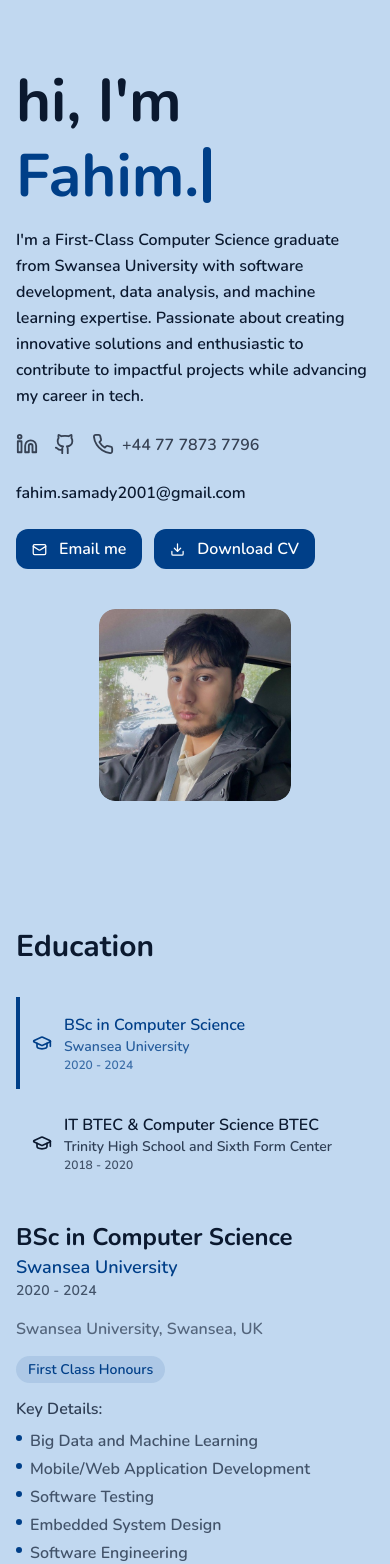
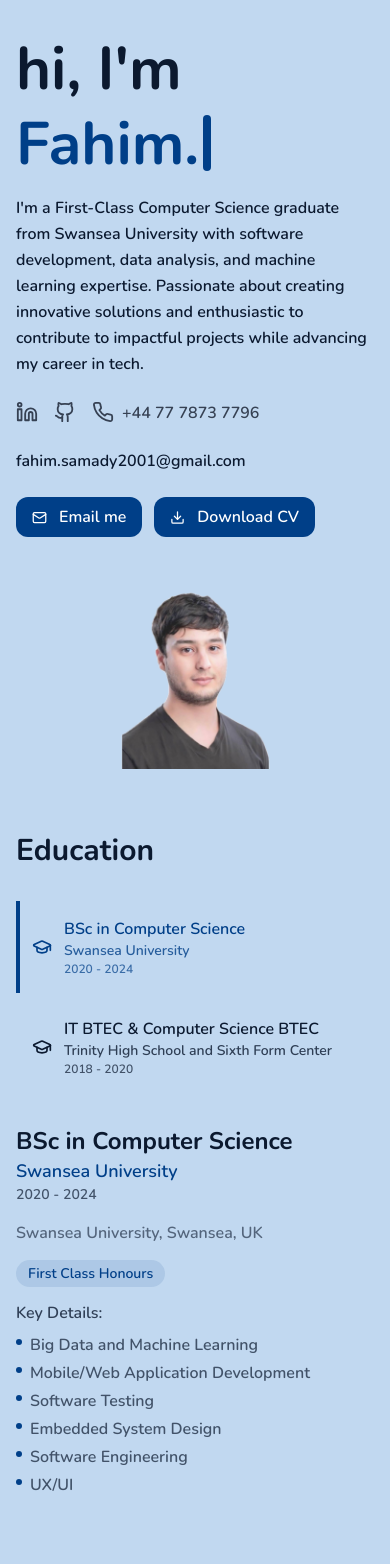
Before and after one commit to fahimsamady/fahimsamady.github.io, a Next.js app: page / in a window 390 px wide. Shown: the top 1564 px of the page. Built offline with nearby package versions, Linux system fonts and the light colour scheme.

Commit message:
multiple gpa added in education

```diff
--- a/src/app/globals.css
+++ b/src/app/globals.css
@@ -53,7 +53,7 @@ html {
 }
 
 .section-padding {
-  @apply py-16;
+  @apply py-8 lg:py-16;
 }
 
 .section-title {
--- a/src/components/InteractiveTimeline.tsx
+++ b/src/components/InteractiveTimeline.tsx
@@ -10,7 +10,7 @@ interface TimelineItem {
   subtitle: string;
   period: string;
   location?: string;
-  gpa?: string;
+  gpa?: string[];
   description?: string;
   achievements?: string[];
 }
@@ -79,11 +79,15 @@ export default function InteractiveTimeline({
           )}
 
           {/* GPA */}
-          {selectedItem.gpa && (
-            <div className="inline-block">
-              <span className="bg-primary/10 text-primary px-3 py-1 rounded-full text-sm font-semibold">
-                {selectedItem.gpa}
-              </span>
+          {selectedItem.gpa && selectedItem.gpa.length > 0 && (
+            <div className="space-y-2">
+              {selectedItem.gpa.map((gpaItem, idx) => (
+                <div key={idx} className="inline-block">
+                  <span className="bg-primary/10 text-primary px-3 py-1 mr-1 rounded-full text-sm font-semibold">
+                    {gpaItem}
+                  </span>
+                </div>
+              ))}
             </div>
           )}
 
--- a/src/data/education.json
+++ b/src/data/education.json
@@ -5,7 +5,7 @@
     "institution": "Swansea University",
     "location": "Swansea, UK",
     "period": "2020 - 2024",
-    "gpa": "First Class Honours",
+    "gpa": ["First Class Honours"],
     "description": "",
     "achievements": [
       "Big Data and Machine Learning",
@@ -22,7 +22,11 @@
     "institution": "Trinity High School and Sixth Form Center",
     "location": "Redditch, UK",
     "period": "2018 - 2020",
-    "gpa": "Distinction (IT BTEC), Merit (Computer Science BTEC)",
+    "gpa": [
+      "Distinction (IT BTEC)",
+      "Merit (Computer Science BTEC)",
+      "Business A Level"
+    ],
     "description": "Two-year BTEC studies combining IT and Computer Science.",
     "achievements": [
       "IT BTEC: Distinction - Fundamentals of IT, Virtual and Augmented Reality, Internet of Everything",
--- a/src/types/index.ts
+++ b/src/types/index.ts
@@ -16,7 +16,7 @@ export interface Education {
   institution: string;
   location: string;
   period: string;
-  gpa: string;
+  gpa: string[];
   description: string;
   achievements: string[];
 }
```
Also changed, not shown: public/images/profile.png.
